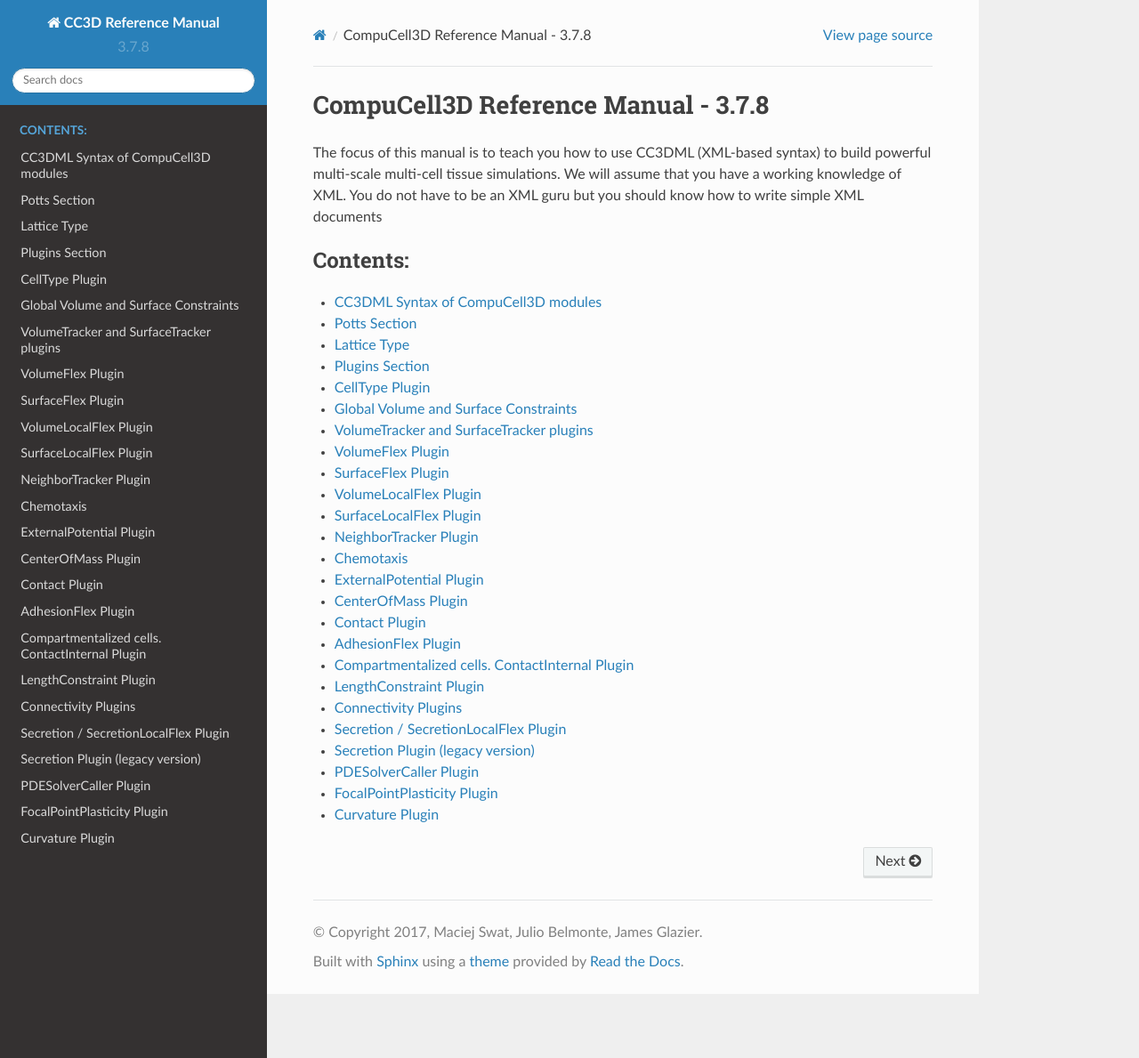
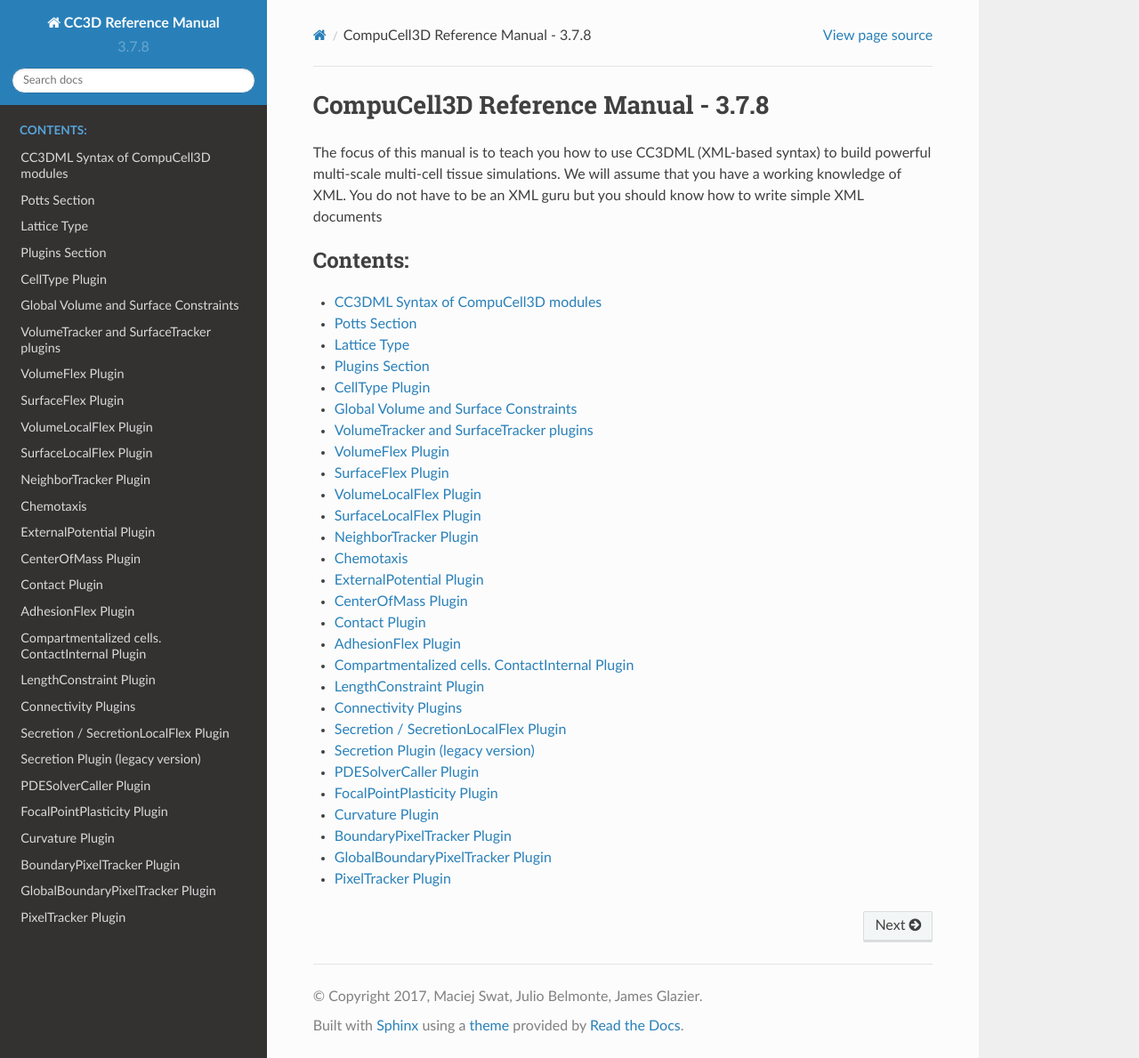
Before and after one commit to CompuCell3D/CompuCell3DReferenceManual, a Sphinx documentation site: the page built from docs/index.rst, in a window 1280 px wide and 1189 px high. Shown: the whole window at 89% size. Built offline with Sphinx 7.4.7 and the Read the Docs theme 2.0.0, drawn with Linux system fonts in a browser that asks for light colours; part of the change alters nothing that is shown.

```diff
--- a/docs/index.rst
+++ b/docs/index.rst
@@ -33,3 +33,4 @@ You do not have to be an XML guru but you should know how to write simple XML do
    pde_solver_caller
    focal_point_plasticity
    curvature
+   pixel_tracking_plugins
--- /dev/null
+++ b/docs/pixel_tracking_plugins.rst
@@ -0,0 +1,68 @@
+BoundaryPixelTracker Plugin
+---------------------------
+
+``BoundaryPixelTracker`` plugin keeps a list of boundary pixels for each cell. The
+syntax is as follows:
+
+.. code-block:: xml
+
+   <Plugin Name="BoundaryPixelTracker">
+      <NeighborOrder>1</NeighborOrder>
+   </Plugin>
+
+This plugin is also used by other plugins as a helper module. Examples
+use of this plugin is found in *Demos/PluginDemos/BoundaryPixelTracker_xxx*.
+
+GlobalBoundaryPixelTracker Plugin
+----------------------------------
+
+``GlobalBoundaryPixelTracker`` plugin tracks boundary pixels of **all**
+the cells including ``Medium``. It is used in a ``Boundary Walker`` algorithm
+where instead of blindly picking pixel copy candidate we pick it from the set of pixels comprising
+boundaries of non frozen cells. In situations when lattice is large and
+there are not that many cells it makes sense to use ``BoundaryWalker``
+algorithm to limit number of pixel picks that would not lead to actual pixel copy.
+
+.. note::
+
+   ``BoundaryWalkerAlgorithm`` does not really work with OpenMP
+   version of CC3D which includes all versions starting with ``3.6.0``.
+
+Take a look at the following example:
+
+.. code-block:: xml
+
+   <Potts>
+      <Dimensions x="100" y="100" z="1"/>
+      <Anneal>10</Anneal>
+      <Steps>10000</Steps>
+      <Temperature>5</Temperature>
+      <Flip2DimRatio>1</Flip2DimRatio>
+      <NeighborOrder>2</NeighborOrder>
+      <MetropolisAlgorithm>BoundaryWalker</MetropolisAlgorithm>
+      <Boundary_x>Periodic</Boundary_x>
+    </Potts>
+
+    <Plugin Name="GlobalBoundaryPixelTracker">
+       <NeighborOrder>2</NeighborOrder>
+    </Plugin>
+
+
+Here we are using ``BoundaryWalker`` algorithm (``Potts`` section) and
+subsequently we list ``GlobalBoundaryTracker`` plugin where we set neighbor
+order to match that in the Potts section. The neighbor order determines
+how "thick" the overall boundary of cells will be. The higher this
+number the more pixels will belong to the boundary.
+
+PixelTracker Plugin
+-------------------
+
+``PixelTracker`` plugin allows storing list of all pixels belonging to a given cell.
+The syntax is as follows:
+
+.. code-block:: xml
+
+   <Plugin Name="PixelTracker"/>
+
+This plugin is also used by other modules (e.g. ``Mitosis``) as a helper
+module. Simple example can be found in *Demos/PluginDemos/PixelTrackerExample*.
```
